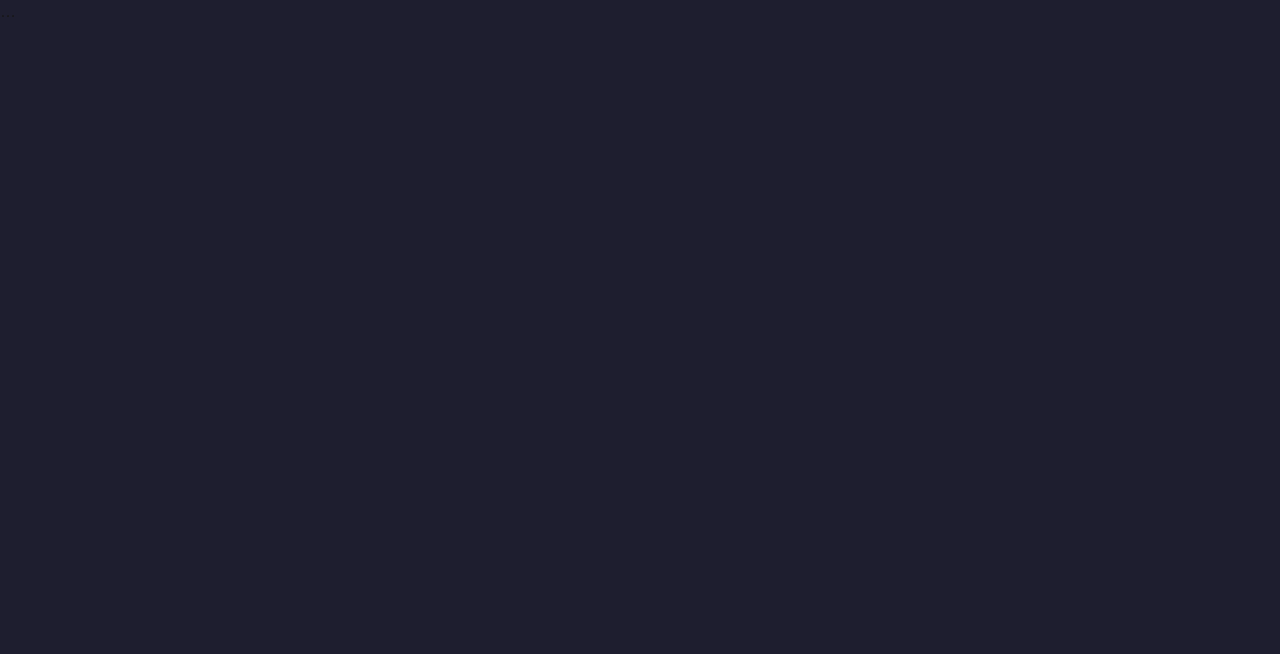
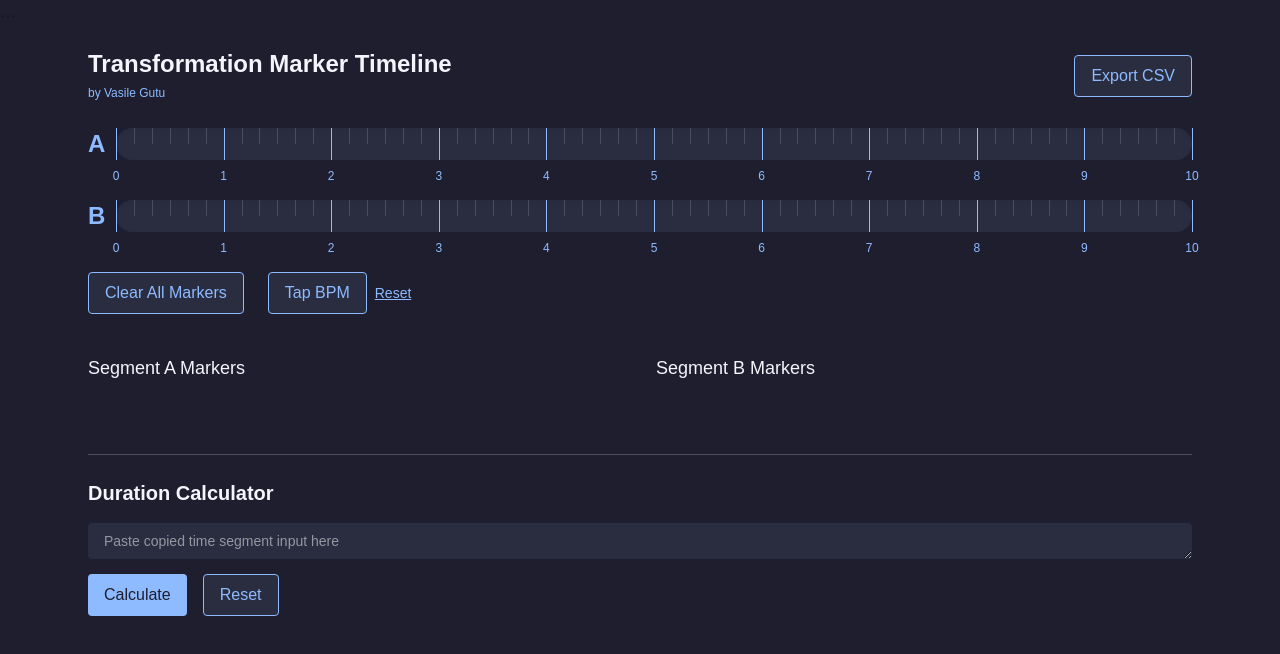
Before and after one commit to thatguy-hiparh/transformation-marker, a Next.js app: page / in a window 1280 px wide. Shown: the top 654 px of the page. Built offline with nearby package versions, Linux system fonts and the light colour scheme.

Commit message:
Update TransformationMarkerApp.tsx

```diff
--- a/src/app/TransformationMarkerApp.tsx
+++ b/src/app/TransformationMarkerApp.tsx
@@ -1,6 +1,3 @@
-/* eslint-disable @typescript-eslint/no-unused-vars */
-// src/app/TransformationMarkerApp.tsx
-
 'use client';
 
 import React, { useState, useEffect } from "react";
@@ -63,12 +60,10 @@ function DurationCalculator() {
     return h * 3600 + m * 60 + s;
   };
 
-  const fmt = (sec: number): string => {
-    const hours = String(Math.floor(sec / 3600)).padStart(2, "0");
-    const minutes = String(Math.floor((sec % 3600) / 60)).padStart(2, "0");
-    const seconds = String(sec % 60).padStart(2, "0");
-    return `${hours}:${minutes}:${seconds}`;
-  };
+  const fmt = (sec: number): string =>
+    `${String(Math.floor(sec / 3600)).padStart(2, "0")}:${String(
+      Math.floor((sec % 3600) / 60)
+    ).padStart(2, "0")}:${String(sec % 60).padStart(2, "0")}`;
 
   const calc = (): void => {
     const re = /video\s*start(?:s)?\s*time[:\s]*(\d{2}:\d{2}:\d{2}).*?video\s*end\s*time[:\s]*(\d{2}:\d{2}:\d{2}).*?audio\s*start(?:s)?\s*time[:\s]*(\d{2}:\d{2}:\d{2}).*?audio\s*end\s*time[:\s]*(\d{2}:\d{2}:\d{2})/i;
@@ -104,7 +99,10 @@ function DurationCalculator() {
           Calculate
         </button>
         <button
-          onClick={() => { setInput(""); setResult(null); }}
+          onClick={() => {
+            setInput("");
+            setResult(null);
+          }}
           className="bg-[#2A2D40] border border-[#8EBBFF] text-[#8EBBFF] px-4 py-2 rounded hover:bg-[#374160]"
         >
           Reset
@@ -119,6 +117,7 @@ function DurationCalculator() {
   );
 }
 
+/**************** Main App *******************/
 export default function TransformationMarkerApp() {
   const [markers, setMarkers] = useState<Marker[]>([]);
   const [hoverTime, setHoverTime] = useState<number | null>(null);
@@ -127,18 +126,125 @@ export default function TransformationMarkerApp() {
 
   useEffect(() => {
     const st = document.createElement('style');
-    st.textContent = `@keyframes fade-in{from{opacity:0;transform:scale(.95);}to{opacity:1;transform:scale(1);} }\n.hide-scrollbar::-webkit-scrollbar{width:0;height:0;}\n.hide-scrollbar{-ms-overflow-style:none;scrollbar-width:none;}\nbody{background:#1E1E2F;}\n.animate-fade-in{animation:fade-in .3s ease-out;} `;
+    st.textContent = `@keyframes fade-in{from{opacity:0;transform:scale(.95);}to{opacity:1;transform:scale(1);} }\n.hide-scrollbar::-webkit-scrollbar{width:0;height:0;}\n.hide-scrollbar{-ms-overflow-style:none;scrollbar-width:none;}\nbody{background:#1E1E2F;}\n.animate-fade-in{animation:fade-in .3s ease-out;}`;
     document.head.appendChild(st);
     return () => { document.head.removeChild(st); };
   }, []);
 
-  const format = (s: number): string => `${String(Math.floor(s / 60)).padStart(2,'0')}:${String(s % 60).padStart(2,'0')}`;
+  const format = (s: number): string => `${String(Math.floor(s / 60)).padStart(2, '0')}:${String(s % 60).padStart(2, '0')}`;
   const ticks = [...Array(601).keys()];
 
-  // ... rest of component code unchanged ...
+  const add = (e: React.MouseEvent<HTMLDivElement>, track: string): void => {
+    const { left, width } = e.currentTarget.getBoundingClientRect();
+    const pos = Math.max(0, Math.min(e.clientX - left, width));
+    const sec = Math.round((pos / width) * timelineLength);
+    setMarkers((m) => [...m, { id: Date.now(), time: sec, track, label: 'Select', note: '' }]);
+  };
+
+  const updateMarker = (id: number, key: keyof Marker, val: string): void =>
+    setMarkers((m) => m.map((x) => x.id === id ? { ...x, [key]: val } : x));
+
+  const deleteMarker = (id: number): void => setMarkers((m) => m.filter((x) => x.id !== id));
+  const clearAll = (): void => setMarkers([]);
+
+  const exportCSV = (): void => {
+    const pad = (n: number): string => String(n).padStart(2, '0');
+    const formatFull = (s: number): string => `${pad(Math.floor(s / 60))}:${pad(s % 60)}`;
+    const rows = [
+      "Segment,Time,Label,Note",
+      ...markers.map((m) => `${m.track},${formatFull(m.time)},${m.label},${m.note}`),
+    ];
+    const url = URL.createObjectURL(new Blob([rows.join('\n')], { type: 'text/csv' }));
+    const a = document.createElement('a');
+    a.href = url;
+    a.download = 'markers.csv';
+    a.click();
+    URL.revokeObjectURL(url);
+  };
+
   return (
     <div className="p-6 max-w-6xl mx-auto text-[#F4F5FC] min-h-screen overflow-x-hidden">
-      {/* full JSX from earlier with loops, etc. */}
+      <div className="flex justify-between items-center mb-6">
+        <div>
+          <h2 className="text-2xl font-semibold">Transformation Marker Timeline</h2>
+          <span className="text-xs text-[#8EBBFF]">by Vasile Gutu</span>
+        </div>
+        <button
+          onClick={exportCSV}
+          className="bg-[#2A2D40] text-[#8EBBFF] px-4 py-2 rounded border border-[#8EBBFF] hover:bg-[#374160]"
+        >
+          Export CSV
+        </button>
+      </div>
+
+      {['Segment A', 'Segment B'].map(track => {
+        const label = track === 'Segment A' ? 'A' : 'B';
+        return (
+          <div key={track} className="flex items-center gap-3 mb-10">
+            <span className="text-2xl font-semibold text-[#8EBBFF] w-4 text-center">{label}</span>
+            <div className="relative flex-1">
+              <div
+                className="w-full h-8 bg-[#2A2D40] rounded-2xl shadow-inner cursor-pointer"
+                onClick={(e) => add(e, track)}
+                onMouseMove={(e) => {
+                  const { left, width } = e.currentTarget.getBoundingClientRect();
+                  setHoverX(e.clientX - left);
+                  setHoverTime(Math.round((e.clientX - left) / width * timelineLength));
+                }}
+                onMouseLeave={() => setHoverTime(null)}
+              >
+                {ticks.filter(t => t % 10 === 0).map(t => (
+                  <div key={t} className={`absolute top-0 ${t % 60 === 0 ? 'h-full bg-[#8EBBFF]' : 'h-4 bg-[#4A4D60]'} w-px`} style={{ left: `${t / 600 * 100}%` }} />
+                ))}
+                {ticks.filter(t => t % 60 === 0).map(t => (
+                  <div key={'lbl' + t} className="absolute text-xs text-[#8EBBFF] mt-1" style={{ left: `${t / 600 * 100}%`, transform: 'translateX(-50%)', top: '2.25rem' }}>{t / 60}</div>
+                ))}
+                {markers.filter(m => m.track === track).map(m => (
+                  <div key={m.id} className="absolute top-0 h-8 w-[2px] bg-[#FF6B6B] animate-fade-in" style={{ left: `${m.time / 600 * 100}%` }} />
+                ))}
+                {hoverTime !== null && hoverX !== null && (
+                  <div className="absolute text-sm px-2 py-[2px] bg-black text-white rounded shadow" style={{ left: `${hoverX}px`, transform: 'translateX(-50%)', top: '-1.25rem' }}>{format(hoverTime)}</div>
+                )}
+              </div>
+            </div>
+          </div>
+        );
+      })}
+
+      <div className="mb-10 flex items-center gap-6">
+        <button onClick={clearAll} className="bg-[#2A2D40] text-[#8EBBFF] border border-[#8EBBFF] px-4 py-2 rounded hover:bg-[#374160]">Clear All Markers</button>
+        <BpmTapper />
+      </div>
+
+      <div className="grid grid-cols-2 gap-8 mb-16">
+        {['Segment A', 'Segment B'].map(col => {
+          const list = markers.filter(m => m.track === col).sort((a, b) => a.time - b.time);
+          return (
+            <div key={col}>
+              <h3 className="text-lg font-medium mb-2">{col} Markers</h3>
+              <div className="space-y-4 max-h-96 overflow-y-auto pr-2 hide-scrollbar">
+                {list.map(m => (
+                  <div key={m.id} className="flex flex-col gap-2 p-3 bg-[#2A2D40] rounded-lg shadow-sm animate-fade-in">
+                    <div className="flex items-center gap-4">
+                      <span className="w-16 font-mono text-sm">{format(m.time)}</span>
+                      <select value={m.label} onChange={e => updateMarker(m.id, 'label', e.target.value)} className="appearance-none bg-[#2A2D40] text-[#F4F5FC] text-sm rounded-md px-3 py-2 border border-[#4A4D60] hover:border-[#8EBBFF] focus:ring-2 focus:ring-[#8EBBFF]">
+                        <option>Select transformation</option>
+                        {"Different Intro,New Drum Pattern,Different Instrument,Effects Added,Sample-Based Edit,Harmonic Variation,Voice Replaced by Instrument,Looped or Extended,Voiceover,Other,Different Ending/Outro,Same song - Different part".split(',').map(o => (
+                          <option key={o}>{o}</option>
+                        ))}
+                      </select>
+                      <button onClick={() => deleteMarker(m.id)} className="bg-[#FF6B6B] text-white px-2 py-1 rounded hover:bg-[#D24C4C]">Delete</button>
+                    </div>
+                    <input value={m.note} onChange={e => updateMarker(m.id, 'note', e.target.value)} placeholder="Add note..." className="text-sm bg-[#1E1E2F] border border-[#4A4D60] rounded px-3 py-1 text-[#F4F5FC] placeholder:text-[#8EBBFF]" />
+                  </div>
+                ))}
+              </div>
+            </div>
+          );
+        })}
+      </div>
+
+      <DurationCalculator />
     </div>
   );
 }
```
